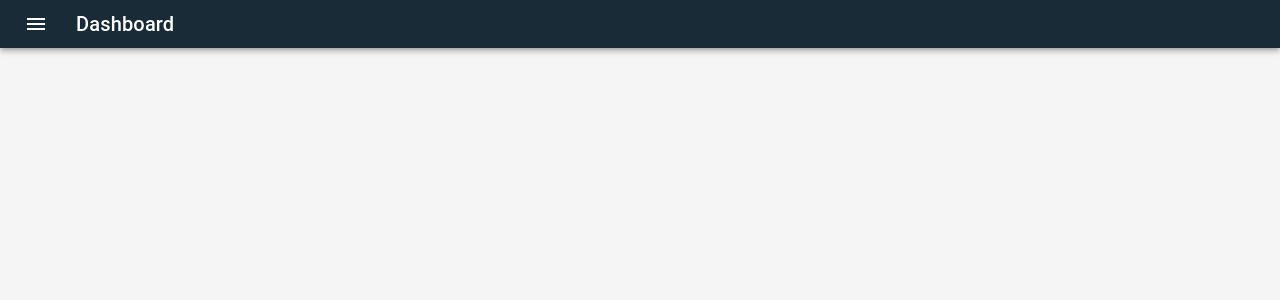
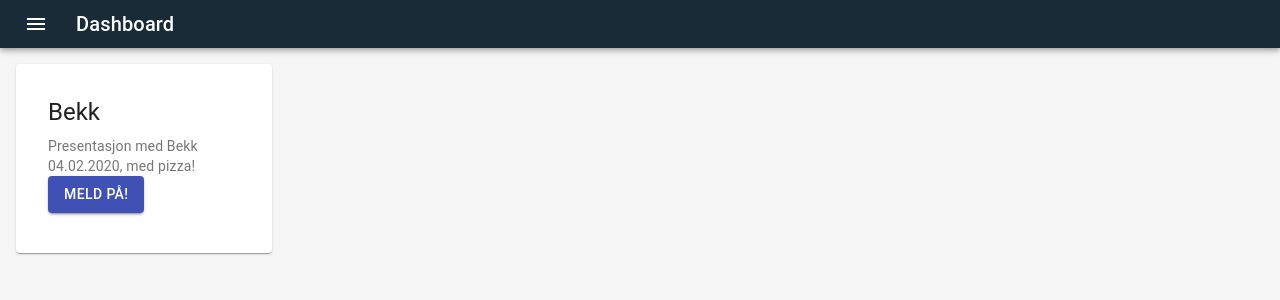
Before and after one commit to EirinS/DAT251-company-presentations-frontend, a React (Create React App) app: page /Dashboard in a window 1280 px wide. Shown: the top 300 px of the page. Built offline with nearby package versions, Linux system fonts and the light colour scheme.

Commit message:
add component for viewing presentations

```diff
--- /dev/null
+++ b/src/Components/PresentationComponent.jsx
@@ -0,0 +1,48 @@
+import React, {useState} from "react";
+import Card from "@material-ui/core/Card";
+import CardActionArea from "@material-ui/core/CardActionArea";
+import CardMedia from "@material-ui/core/CardMedia";
+import CardContent from "@material-ui/core/CardContent";
+import Typography from "@material-ui/core/Typography";
+import Button from "@material-ui/core/Button";
+import Modal from "react-bootstrap/Modal";
+
+const PresentationComponent = (props) => {
+    const[showPresentation, setShowPresentation] = useState(false);
+
+    //TODO: get name image etc from props.
+    return (<div>
+            <Card style={{margin: "1em",padding: "1em", width: "20%"}}>
+                <CardActionArea>
+                    <CardMedia title={"BEKK"}
+                               image="./images/bekk.png"
+                    />
+
+                </CardActionArea>
+                <CardContent>
+                    <Typography gutterBottom variant="h5" component="h2">
+                        Bekk
+                    </Typography>
+                    <Typography variant="body2" color="textSecondary" component="p">
+                        Presentasjon med Bekk 04.02.2020, med pizza!
+                    </Typography>
+                    <Button variant={"contained"} color={"primary"} onClick={() => setShowPresentation(true)}>Meld på!</Button>
+                </CardContent>
+            </Card>
+            <Modal show={showPresentation} onHide={() => setShowPresentation(false)}>
+                <Modal.Header closeButton>
+                <Modal.Title>Meld på presentasjon</Modal.Title>
+            </Modal.Header>
+            <Modal.Body>
+                <p>Tekstbokser her</p>
+            </Modal.Body>
+
+            <Modal.Footer>
+                <Button variant="secondary">Close</Button>
+                <Button variant="primary">Save changes</Button>
+            </Modal.Footer>
+            </Modal>
+        </div>
+    )
+};
+export default PresentationComponent;
--- a/src/Pages/Dashboard.js
+++ b/src/Pages/Dashboard.js
@@ -6,6 +6,7 @@ import Toolbar from "@material-ui/core/Toolbar";
 import Typography from "@material-ui/core/Typography";
 import IconButton from "@material-ui/core/IconButton";
 import DropdownMenu from "../Components/DropdownComponent";
+import PresentationComponent from "../Components/PresentationComponent";
 
 
 const useStyles = makeStyles(theme => ({
@@ -25,10 +26,11 @@ export default function Dashboard() {
           <Toolbar variant="dense">
           <DropdownMenu/>
             <Typography variant="h6" color="inherit">
-Dashboard
+                Dashboard
             </Typography>
           </Toolbar>
         </AppBar>
+          <PresentationComponent/>
         </div>
     );
 }
```
Also changed, not shown: images/bekk.png (added), 1 other file (tests, documents, lock files or other folders).
